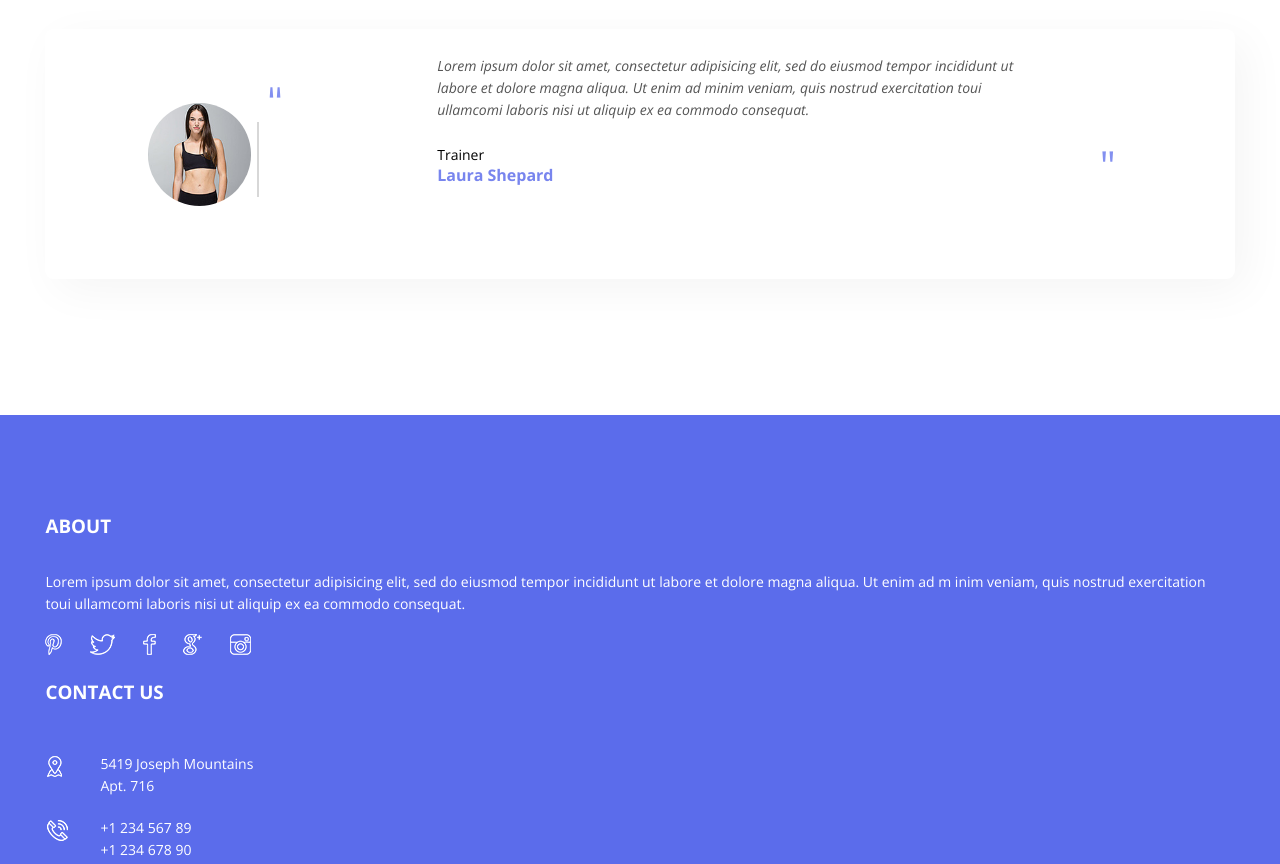
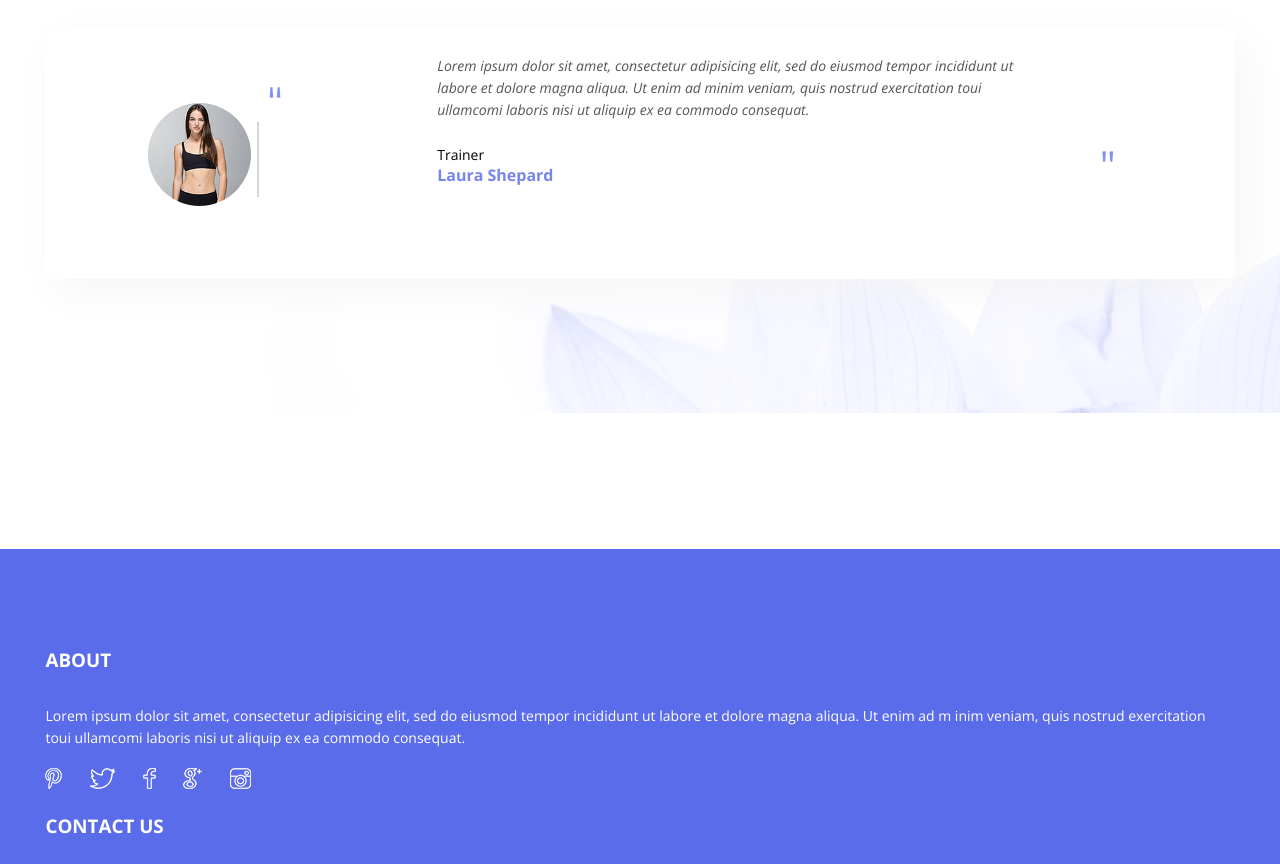
Before and after one commit to surovikina/Yoga-page, a website with bundled scripts: page app/index.html in a window 1280 px wide. Shown: the part 6925-7789 px from the top of the page. Built offline with nearby package versions, Linux system fonts and the light colour scheme; files whose address does not match are found by name.

Commit message:
added background image

```diff
--- a/app/index.html
+++ b/app/index.html
@@ -303,7 +303,7 @@
        </div>
       </div>
     </section >
-    <section class="bloquotes ">
+    <section class="bloquotes" style="background-image:url(img/lotos.png)" >
         <div class="container">
           <div class="bloquote-content">
             <div class="bloquote-content__photo">
@@ -336,7 +336,8 @@
           </div>
         </div>
     </section>
-    <footer class="page-footer">
+    <footer class="page-footer" >
+      </div>
       <div class="container">
         <div class="page-footer__inner">
           <div class="page-footer__about">
--- a/app/less/main.less
+++ b/app/less/main.less
@@ -643,6 +643,11 @@ html,body {
  }
 .bloquotes {
   margin-top: 12.75vh;
+  padding-bottom: 10.42vmax;
+  background: no-repeat bottom right;
+  background-position-y: -42px;
+  position: relative;
+  z-index: 2;
 }
 .bloquote-content {
   position: relative;
@@ -651,6 +656,8 @@ html,body {
   height: 31.25vh;
   box-shadow: 11px 11px 46px #f5f5f5;
   border-radius: 1.12vh;
+  z-index: 3;
+  background-color: #fff;
 
   &>.bloquote-content__photo {
     width: 14.06vw;
@@ -744,6 +751,7 @@ html,body {
   bottom:-5.38vh;
   left: 30%;
   display: flex;
+  z-index: 4;
 
   &>.arrow {
     display: flex;
@@ -787,14 +795,17 @@ html,body {
   border-radius: 50%;
 }
 .page-footer {
+  position: relative;
   background-color: #5b6ceb;
   color: #fff;
+  position: relative;
 }
+
 .page-footer__inner {
   display: flex;
   justify-content: space-between;
   height: 56.25vh;
-  margin-top: 25vh;
+  //margin-top: 25vh;
   padding-top: 12.5vh;
 
    &>.page-footer__about {
@@ -913,7 +924,7 @@ html,body {
   }
   &>.page-footer__logo {
     margin: 0;
-    padding-top: 5.37vh;
+    padding-top: 6.37vh;
   }
 }
 
```
Also changed, not shown: app/css/main.css.
